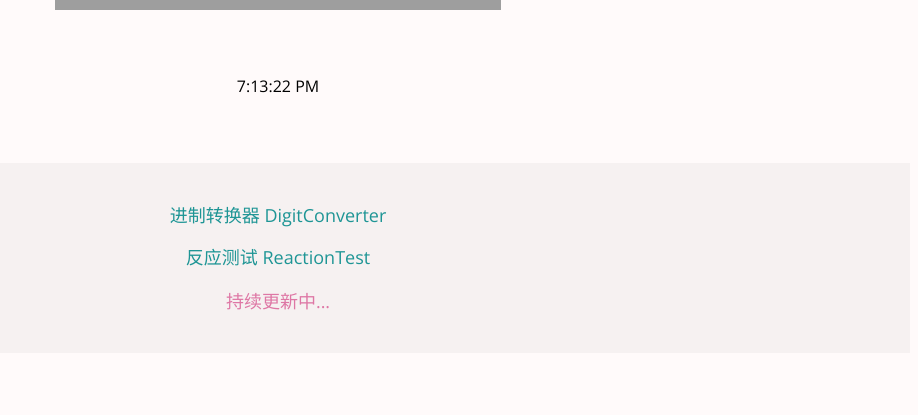
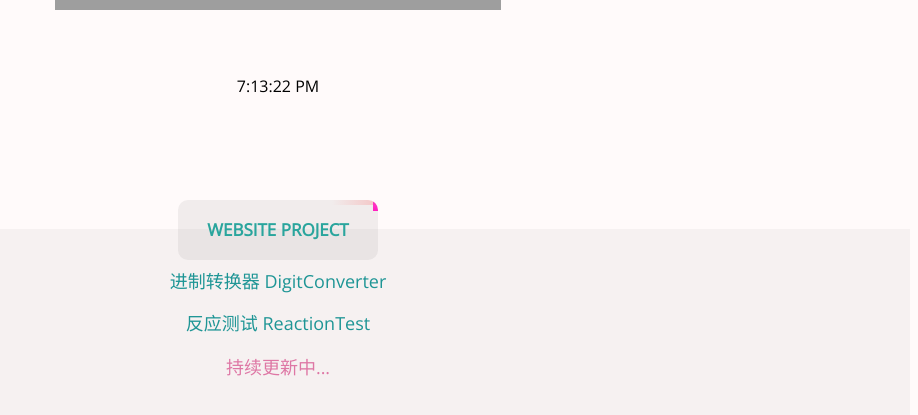
Before and after one commit to BinL233/Website_BinLTools_Django, a Django app: page / in a window 1280 px wide. Shown: the part 170-585 px from the top of the page, without its empty margins (362-1280 px from the left). Run offline with Django 4.2, Linux system fonts and the light colour scheme; grey boxes are pictures that could not be loaded.

Commit message:
Button Effects

```diff
--- a/BinLTools/templates/index.html
+++ b/BinLTools/templates/index.html
@@ -6,10 +6,114 @@
             <title>BinLTools</title>
 
         <style>
+            *{
+                box-sizing: border-box;
+            }
+
             body{
                 background-color: #fffafa;
                 font-family: 'Open Sans';
             }
+
+            a[href*="github" i]{
+                display: block;
+                background-color: #25252510;
+                border-radius: 10px;
+                width: 200px;height: 60px;
+                position:absolute;
+                text-align: center;
+                line-height: 60px;
+                top: 0;
+                right: 0;
+                bottom: 0;
+                left: 0;
+                margin: auto;
+                color: rgb(42, 165, 157);
+                font-size: 17px;
+                font-weight: bold;
+                text-decoration: none;
+                overflow: hidden;
+            }
+
+            a span{
+                position: absolute;
+                display: block;
+                height: 5px;
+                width: 100%;
+                background-color: rgb(68,222,139);
+            }
+
+            span:nth-child(1){
+                background: linear-gradient(90deg, transparent, #ff4242);
+                top: 0;
+                left: -200px;
+                animation: transverse 2s ease infinite;
+            }
+
+            span:nth-child(2){
+                width:5px;
+                height: 100%;
+                background: linear-gradient(180deg, transparent, #ff1fbf);
+                top: -60px;
+                left: 195px;
+                animation: vertical 2s ease infinite;
+                animation-delay: 0.5s;
+            }
+
+            span:nth-child(3){
+                background: linear-gradient(270deg, transparent, #f4ff1a);
+                bottom:0px;
+                right: -200px;
+                animation: transverse 2s ease infinite;
+                animation-delay: 1s;
+            }
+
+            span:nth-child(4){
+                width: 5px;
+                height: 100%;
+                background: linear-gradient(0deg, transparent, #1aff4c);
+                bottom: -60px;
+                right: 195x;
+                animation: vertical2 2s ease infinite;
+                animation-delay: 1.5s;
+            }
+
+            a:hover {
+                background: #03e8f465;
+                color: #050801;
+                box-shadow: 0 0 5px #03e8f465, 0 0 25px #03e8f465, 0 0 50px #03e8f465, 0 0 200px #03e8f465;
+
+            }
+
+            a:hover span{
+                animation-play-state: paused;
+                display: none;;
+            }
+
+            @keyframes transverse{
+                0% {left: -200px;}
+                50%,
+                100% {left:200px;}
+            }
+
+            @keyframes transverse2{
+                0% {left: 200px;}
+                50%,
+                100% {left: -200px;}
+            }
+
+            @keyframes vertical{
+                0% {top: -60px;}
+                50%,
+                100% {top: 60px;}
+            }
+
+            @keyframes vertical2{
+                0% {top: 60px;}
+                50%,
+                100% {top: -60px;}
+            }
+
         </style>
         <link rel="stylesheet" herf="style.css">
     </head>
@@ -50,6 +154,16 @@
         <br />
         <br />
         <br />
+        <a href="https://github.com/BinL233/Website_BinLTools_Django">
+            <span></span>
+            <span></span>
+            <span></span>
+            <span></span>
+            WEBSITE PROJECT
+        </a>
+        <br />
+        <br />
+        <br />
         <!--functions-->
         <div id="menu" style="background-color:#a19a9a19; text-align: center; clear:both;">
             <br />
```
Also changed, not shown: BinLTools/templates/reaction.html (+7 -7 lines).
